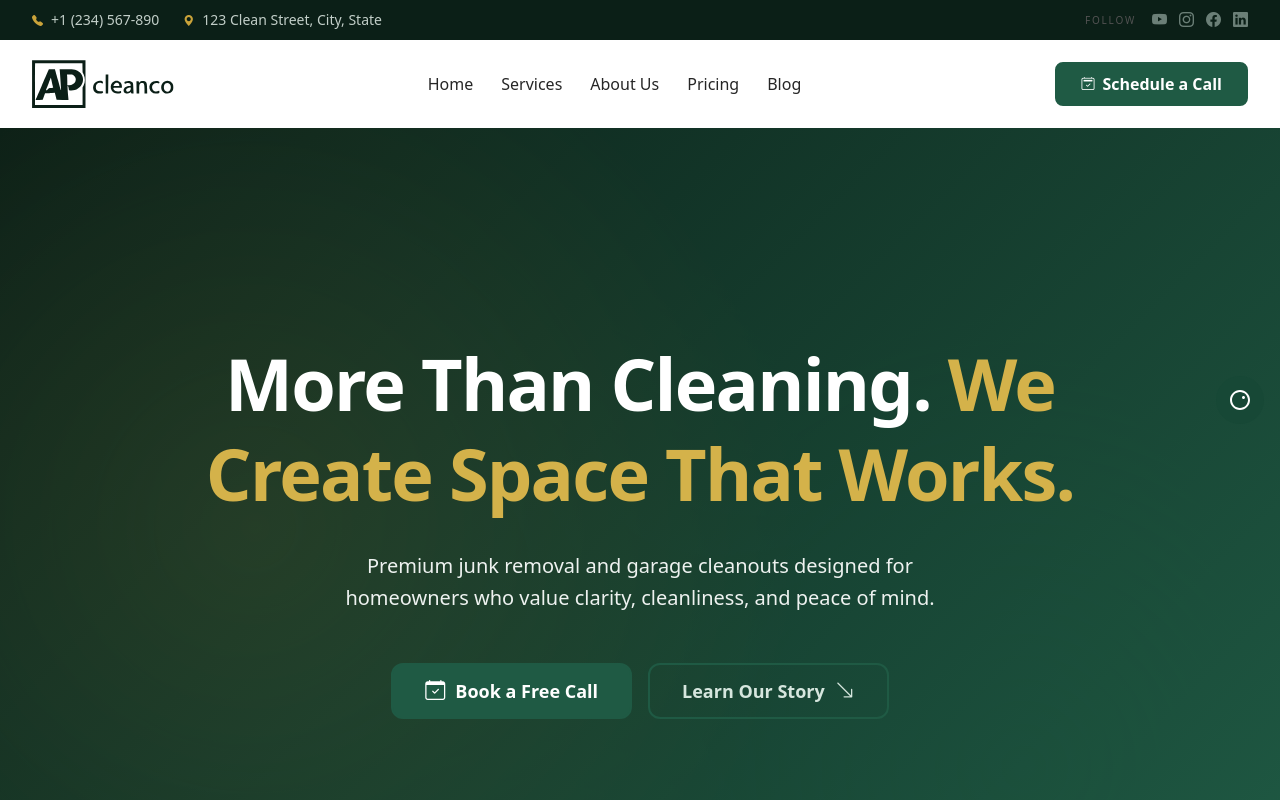
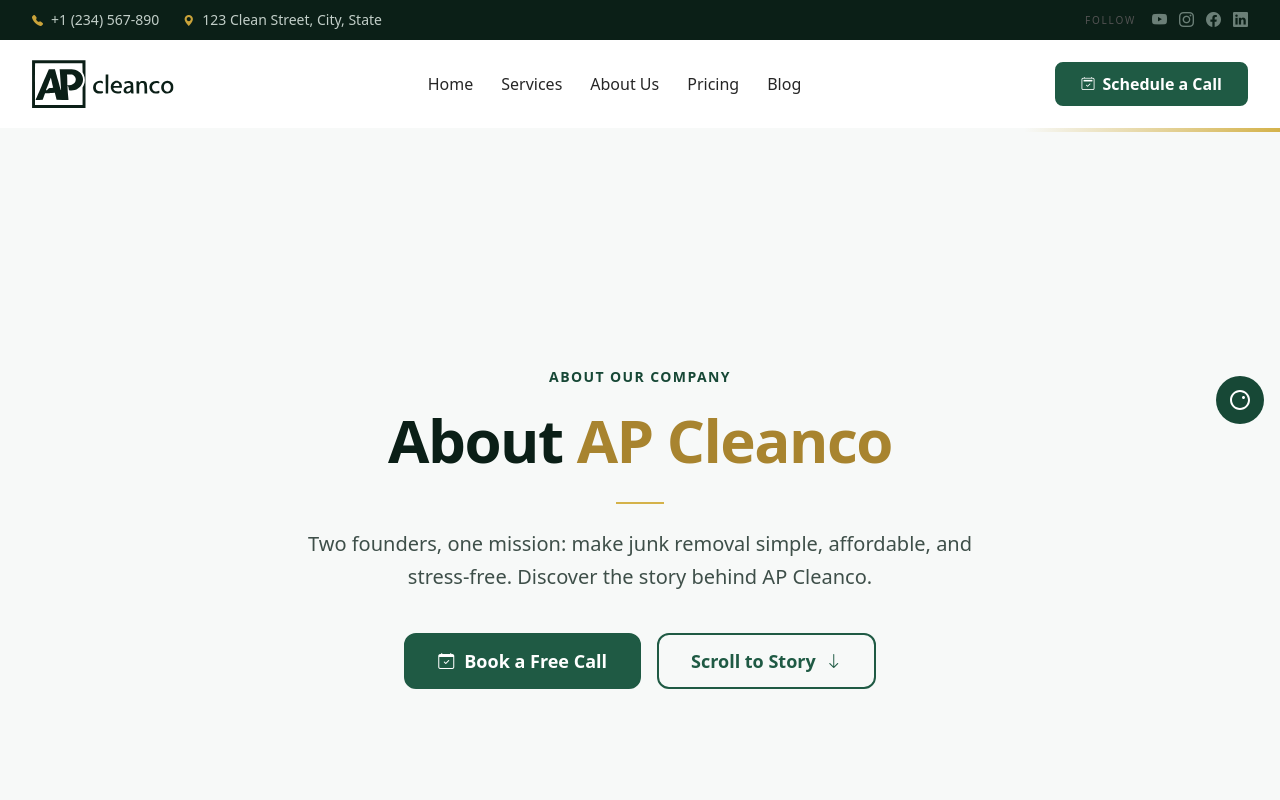
Before and after one commit to website-vikreta/apcleanco, a Next.js app: page /about in a window 1280 px wide. Shown: the top 800 px of the page. Built offline with nearby package versions, Linux system fonts and the light colour scheme.

Commit message:
fix: redesign hero section (minimal, clean), fix heading sizes across all sections to match design system, align with Services/Pricing pages

```diff
--- a/components/about/CTASection.tsx
+++ b/components/about/CTASection.tsx
@@ -67,7 +67,7 @@ export default function CTASection() {
         >
           <h2
             id="cta-heading"
-            className="cta-heading text-3xl sm:text-4xl md:text-5xl font-bold text-primary-900 tracking-tight leading-tight"
+            className="cta-heading text-4xl sm:text-5xl md:text-6xl font-bold text-primary-900 tracking-tight leading-tight"
           >
             Ready to Transform Your Space?
           </h2>
--- a/components/about/ClosingSection.tsx
+++ b/components/about/ClosingSection.tsx
@@ -38,7 +38,7 @@ export default function ClosingSection() {
         <div className="closing-content">
           <p
             id="closing-title"
-            className="text-2xl md:text-3xl font-bold text-primary-900 leading-relaxed"
+            className="text-3xl sm:text-4xl md:text-5xl font-bold text-primary-900 leading-relaxed"
           >
             Built for homeowners who value{' '}
             <span className="text-accent-600">clarity, cleanliness, and peace of mind.</span>
--- a/components/about/FoundersSection.tsx
+++ b/components/about/FoundersSection.tsx
@@ -117,7 +117,7 @@ export default function FoundersSection() {
         {/* Heading */}
         <h2
           id="founders-heading"
-          className="founders-heading text-3xl sm:text-4xl md:text-5xl font-bold text-primary-900 mb-4 tracking-tight"
+          className="founders-heading text-4xl sm:text-5xl md:text-6xl font-bold text-primary-900 mb-4 tracking-tight"
         >
           Meet the Founders
         </h2>
--- a/components/about/HeroSection.tsx
+++ b/components/about/HeroSection.tsx
@@ -12,12 +12,21 @@ export default function HeroSection() {
 
   useGSAP(
     () => {
+      // Fade in label
+      gsap.from('.hero-label', {
+        y: 16,
+        opacity: 0,
+        duration: 0.6,
+        ease: 'power2.out',
+      })
+
       // Fade in heading with slight upward motion
       gsap.from('.hero-heading', {
         y: 24,
         opacity: 0,
         duration: 0.8,
         ease: 'power3.out',
+        delay: 0.08,
       })
 
       // Fade in subheading
@@ -26,7 +35,7 @@ export default function HeroSection() {
         opacity: 0,
         duration: 0.7,
         ease: 'power3.out',
-        delay: 0.15,
+        delay: 0.16,
       })
 
       // Fade in CTAs
@@ -35,7 +44,7 @@ export default function HeroSection() {
         opacity: 0,
         duration: 0.6,
         ease: 'power2.out',
-        delay: 0.25,
+        delay: 0.24,
       })
     },
     { scope: sectionRef },
@@ -44,38 +53,41 @@ export default function HeroSection() {
   return (
     <section
       ref={sectionRef}
-      className="relative w-full min-h-screen flex items-center justify-center overflow-hidden"
-      style={{
-        background: 'linear-gradient(135deg, #0b1f17 0%, #1f5a44 100%)',
-      }}
+      className="relative w-full min-h-screen flex items-center justify-center overflow-hidden bg-neutral-50"
       aria-labelledby="hero-heading"
     >
-      {/* Subtle background pattern */}
+      {/* Minimal accent line — top right corner */}
       <div
-        className="absolute inset-0 opacity-10"
-        style={{
-          backgroundImage:
-            'radial-gradient(circle at 20% 50%, #caa33a 0%, transparent 50%), radial-gradient(circle at 80% 80%, #1f5a44 0%, transparent 50%)',
-        }}
+        className="absolute top-0 right-0 w-64 h-1 bg-gradient-to-l from-accent-400 to-transparent"
         aria-hidden="true"
       />
 
       {/* Content Container */}
-      <div className="relative z-10 w-full px-4 sm:px-6 lg:px-8 py-20 md:py-28 lg:py-32">
-        <div className="max-w-4xl mx-auto text-center">
+      <div className="relative z-10 w-full px-4 sm:px-6 lg:px-8 py-20 md:py-32 lg:py-40">
+        <div className="max-w-3xl mx-auto text-center">
+          {/* Label */}
+          <p className="hero-label text-xs md:text-sm font-semibold tracking-widest uppercase text-primary-600 mb-4">
+            About Our Company
+          </p>
+
           {/* Heading */}
           <h1
             id="hero-heading"
-            className="hero-heading text-4xl sm:text-5xl md:text-6xl lg:text-7xl font-bold text-white leading-tight tracking-tight mb-6 md:mb-8"
+            className="hero-heading text-4xl sm:text-5xl md:text-6xl font-bold text-primary-900 leading-tight tracking-tight mb-6"
           >
-            More Than Cleaning.{' '}
-            <span className="text-accent-400">We Create Space That Works.</span>
+            About <span className="text-accent-600">AP Cleanco</span>
           </h1>
 
+          {/* Divider */}
+          <div
+            className="mx-auto mb-6 h-0.5 w-12 bg-accent-400"
+            aria-hidden="true"
+          />
+
           {/* Subheading */}
-          <p className="hero-subheading text-lg sm:text-xl text-neutral-100 max-w-2xl mx-auto mb-10 md:mb-12 leading-relaxed">
-            Premium junk removal and garage cleanouts designed for homeowners who value clarity,
-            cleanliness, and peace of mind.
+          <p className="hero-subheading text-base sm:text-lg md:text-xl text-neutral-700 max-w-2xl mx-auto mb-10 leading-relaxed">
+            Two founders, one mission: make junk removal simple, affordable, and stress-free.
+            Discover the story behind AP Cleanco.
           </p>
 
           {/* CTAs */}
@@ -87,20 +99,20 @@ export default function HeroSection() {
             <Button
               variant="primary"
               size="lg"
-              icon={<i className="bi bi-calendar-check text-xl" aria-hidden="true" />}
+              icon={<i className="bi bi-calendar-check text-base" aria-hidden="true" />}
               iconPosition="left"
               magnetic
             >
               Book a Free Call
             </Button>
             <Button
-              variant="secondary"
+              variant="outlined"
               size="lg"
-              className="text-primary-100! border-primary-100/40 hover:bg-primary-100/10"
-              icon={<i className="bi bi-arrow-down-right text-xl" aria-hidden="true" />}
+              className="border-primary-500 text-primary-500 hover:bg-primary-50"
+              icon={<i className="bi bi-arrow-down text-base" aria-hidden="true" />}
               iconPosition="right"
             >
-              Learn Our Story
+              Scroll to Story
             </Button>
           </div>
         </div>
--- a/components/about/StorySection.tsx
+++ b/components/about/StorySection.tsx
@@ -52,7 +52,7 @@ export default function StorySection() {
         {/* Heading */}
         <h2
           id="story-heading"
-          className="story-heading text-3xl sm:text-4xl md:text-5xl font-bold text-primary-900 mb-8 md:mb-12 tracking-tight leading-tight"
+          className="story-heading text-4xl sm:text-5xl md:text-6xl font-bold text-primary-900 mb-8 md:mb-12 tracking-tight leading-tight"
         >
           Our Story
         </h2>
--- a/components/about/ValuesSection.tsx
+++ b/components/about/ValuesSection.tsx
@@ -74,7 +74,7 @@ export default function ValuesSection() {
         <div className="mb-12 md:mb-16">
           <h2
             id="values-heading"
-            className="values-heading text-3xl sm:text-4xl md:text-5xl font-bold text-primary-900 mb-4 tracking-tight"
+            className="values-heading text-4xl sm:text-5xl md:text-6xl font-bold text-primary-900 mb-4 tracking-tight"
           >
             Our Core Values
           </h2>
--- a/components/about/VisionMissionSection.tsx
+++ b/components/about/VisionMissionSection.tsx
@@ -52,7 +52,7 @@ export default function VisionMissionSection() {
         {/* Heading */}
         <h2
           id="vm-heading"
-          className="vm-heading text-3xl sm:text-4xl md:text-5xl font-bold text-primary-900 mb-12 md:mb-16 tracking-tight"
+          className="vm-heading text-4xl sm:text-5xl md:text-6xl font-bold text-primary-900 mb-12 md:mb-16 tracking-tight"
         >
           Our Vision & Mission
         </h2>
```
